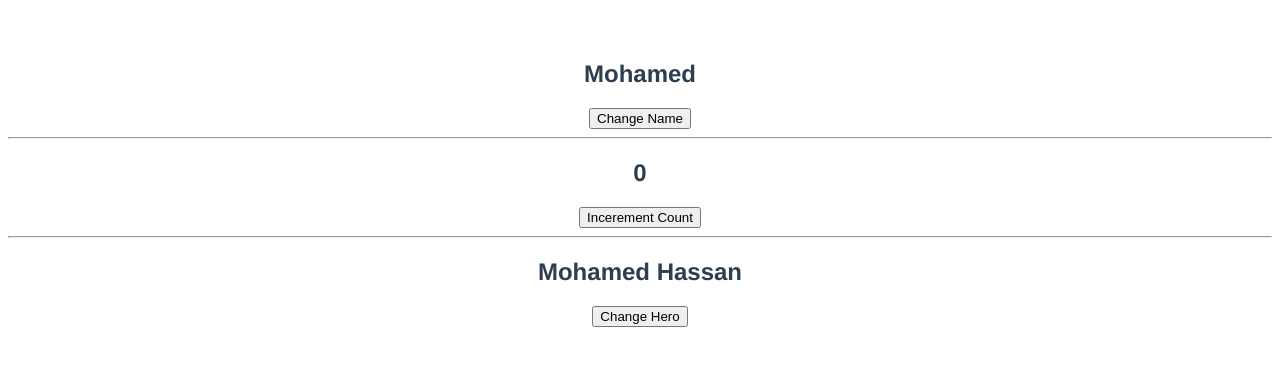
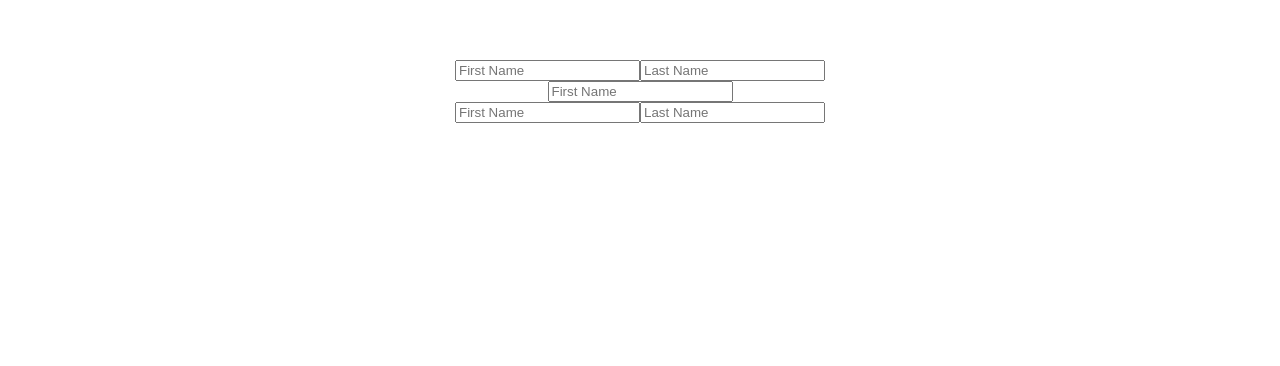
Before and after one commit to devmuhmed/journey-of-vuejs, a Vue app in the folder tasks/composition/: page / in a window 1280 px wide. Shown: the top 366 px of the page. Built offline with nearby package versions, Linux system fonts and the light colour scheme.

Commit message:
codevolution lesson 56 v-model and Composition API

```diff
--- a/tasks/composition/src/App.vue
+++ b/tasks/composition/src/App.vue
@@ -1,19 +1,22 @@
 <template>
-  <method-component/>
+  <v-model/>
+  <!-- <method-component/> -->
   <!-- <demo-one />
   <demo-two/> -->
   <!-- <data-component/> -->
 </template>
 
 <script>
+import VModel from './components/VModel.vue';
 // import DemoOne from './components/DemoOne.vue';
 // import DemoTwo from './components/DemoTwo.vue';
 // import DataComponent from './components/Data.vue'
-import MethodComponent from './components/Method.vue';
+// import MethodComponent from './components/Method.vue';
 export default {
   name: 'App',
   components: {
-    MethodComponent
+    VModel
+    // MethodComponent
     // DemoOne,
     // DemoTwo
     // DataComponent
--- /dev/null
+++ b/tasks/composition/src/components/VModel.vue
@@ -0,0 +1,39 @@
+<template>
+    <div>
+        <input type="text" placeholder="First Name" v-model="fName">
+        <input type="text" placeholder="Last Name" v-model="lName">
+        <br>
+        <input type="text" placeholder="First Name" v-model="heroName">
+        <br>
+        <input type="text" placeholder="First Name" v-model="firstName">
+        <input type="text" placeholder="Last Name" v-model="lastName">
+    </div>
+</template>
+
+<script>
+    import {ref, reactive, toRefs} from 'vue'
+    export default {
+        name: 'VModer',
+        setup() {
+            const heroName = ref('')
+            const state = reactive({
+                firstName: '',
+                lastName: '',
+            })
+            return {
+                heroName,
+                ...toRefs(state)
+            }
+        },
+        data() {
+            return {
+                fName: '',
+                lName: '',
+            }
+        }
+    }
+</script>
+
+<style scoped>
+
+</style>
```
